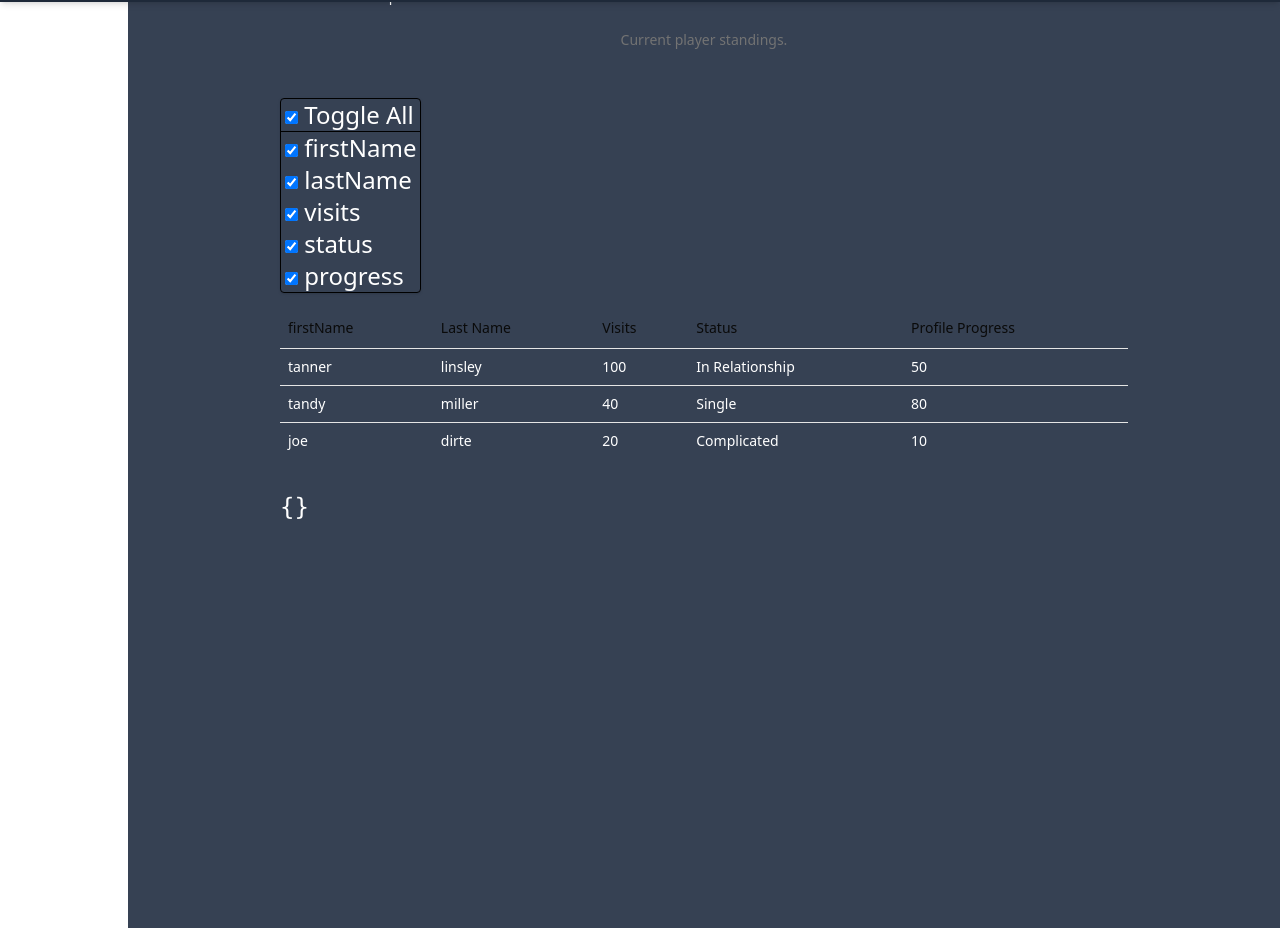
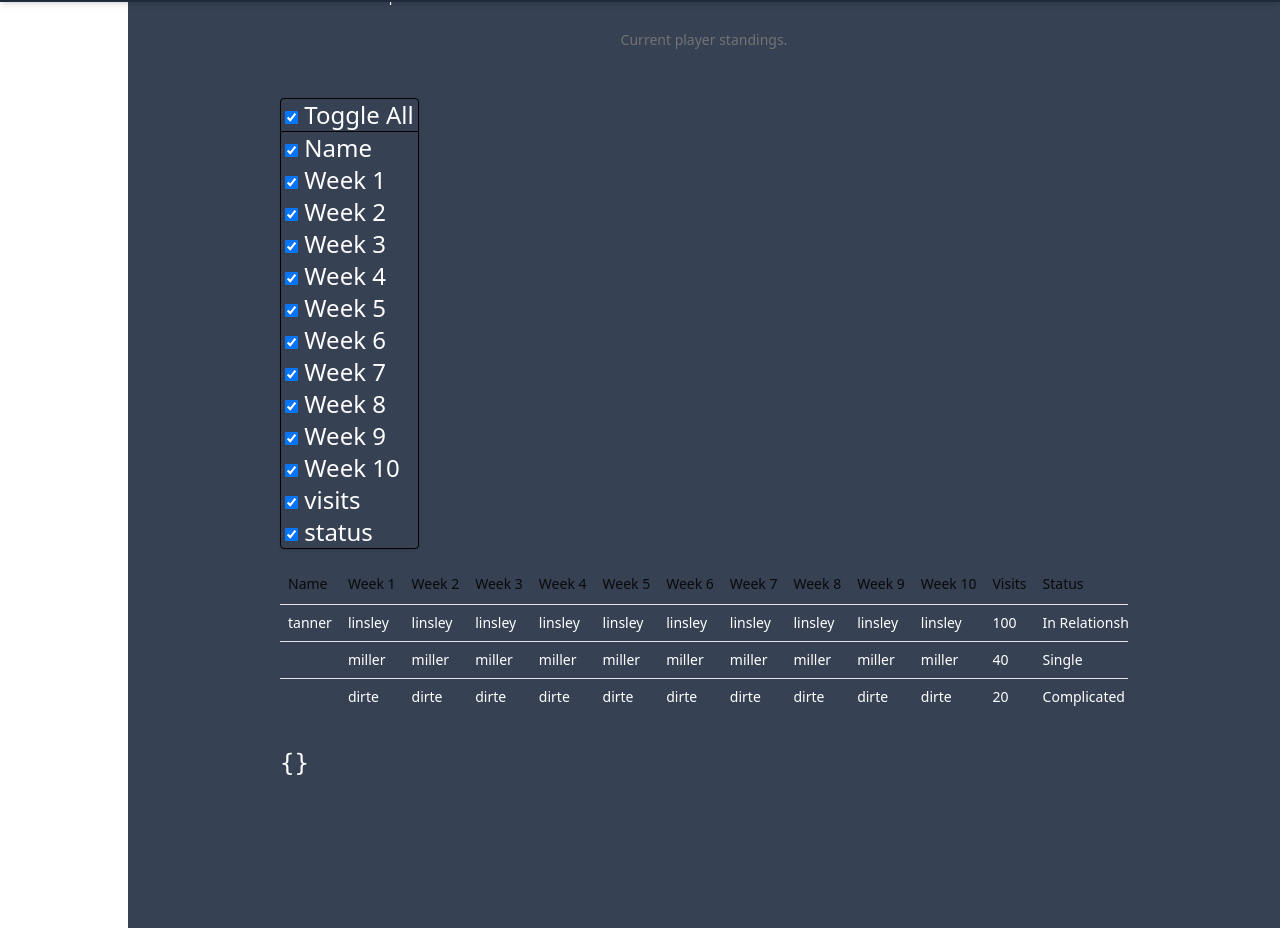
Before and after one commit to williamscodebox/ffApp, a React (Vite) app in the folder frontend/: page /menu in a window 1280 px wide. Shown: the part 798-1726 px from the top of the page. Built offline with nearby package versions, Linux system fonts and the light colour scheme; sample sign-in values are in the browser's storage.

Commit message:
updated columns

```diff
--- a/frontend/src/pages/User/TableScoreBoard/columns.jsx
+++ b/frontend/src/pages/User/TableScoreBoard/columns.jsx
@@ -34,16 +34,68 @@ export const columns = [
   // footer: (props) => props.column.id,
   // columns: [
   {
-    accessorKey: "firstName",
+    accessorKey: "Name",
     cell: (info) => info.getValue(),
-    footer: (props) => props.column.id,
   },
   {
     accessorFn: (row) => row.lastName,
-    id: "lastName",
+    id: "Week 1",
     cell: (info) => info.getValue(),
-    header: () => <span>Last Name</span>,
-    footer: (props) => props.column.id,
+    // header: () => <span>Last Name</span>,
+  },
+  {
+    accessorFn: (row) => row.lastName,
+    id: "Week 2",
+    cell: (info) => info.getValue(),
+    // header: () => <span>Last Name</span>,
+  },
+  {
+    accessorFn: (row) => row.lastName,
+    id: "Week 3",
+    cell: (info) => info.getValue(),
+    // header: () => <span>Last Name</span>,
+  },
+  {
+    accessorFn: (row) => row.lastName,
+    id: "Week 4",
+    cell: (info) => info.getValue(),
+    // header: () => <span>Last Name</span>,
+  },
+  {
+    accessorFn: (row) => row.lastName,
+    id: "Week 5",
+    cell: (info) => info.getValue(),
+    // header: () => <span>Last Name</span>,
+  },
+  {
+    accessorFn: (row) => row.lastName,
+    id: "Week 6",
+    cell: (info) => info.getValue(),
+    // header: () => <span>Last Name</span>,
+  },
+  {
+    accessorFn: (row) => row.lastName,
+    id: "Week 7",
+    cell: (info) => info.getValue(),
+    // header: () => <span>Last Name</span>,
+  },
+  {
+    accessorFn: (row) => row.lastName,
+    id: "Week 8",
+    cell: (info) => info.getValue(),
+    // header: () => <span>Last Name</span>,
+  },
+  {
+    accessorFn: (row) => row.lastName,
+    id: "Week 9",
+    cell: (info) => info.getValue(),
+    // header: () => <span>Last Name</span>,
+  },
+  {
+    accessorFn: (row) => row.lastName,
+    id: "Week 10",
+    cell: (info) => info.getValue(),
+    // header: () => <span>Last Name</span>,
   },
   // ],
   // },
@@ -62,20 +114,15 @@ export const columns = [
   {
     accessorKey: "visits",
     header: () => <span>Visits</span>,
-    footer: (props) => props.column.id,
   },
   {
     accessorKey: "status",
     header: "Status",
     footer: (props) => props.column.id,
   },
-  {
-    accessorKey: "progress",
-    header: "Profile Progress",
-    footer: (props) => props.column.id,
-  },
-  // ],
-  //     },
-  //   ],
+  // {
+  //   accessorKey: "progress",
+  //   header: "Profile Progress",
+  //   footer: (props) => props.column.id,
   // },
 ];
--- a/frontend/src/pages/User/TableScoreBoard/page.jsx
+++ b/frontend/src/pages/User/TableScoreBoard/page.jsx
@@ -42,7 +42,7 @@ export default function DemoPage() {
       //   email: "m@example.com",
       // },
       {
-        firstName: "tanner",
+        Name: "tanner",
         lastName: "linsley",
         age: 24,
         visits: 100,
```
